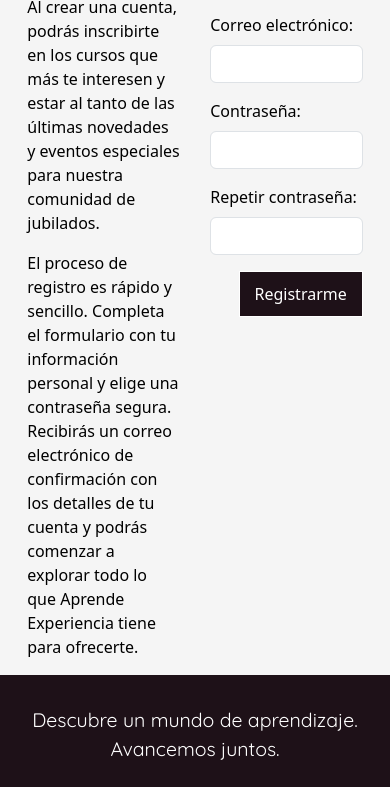
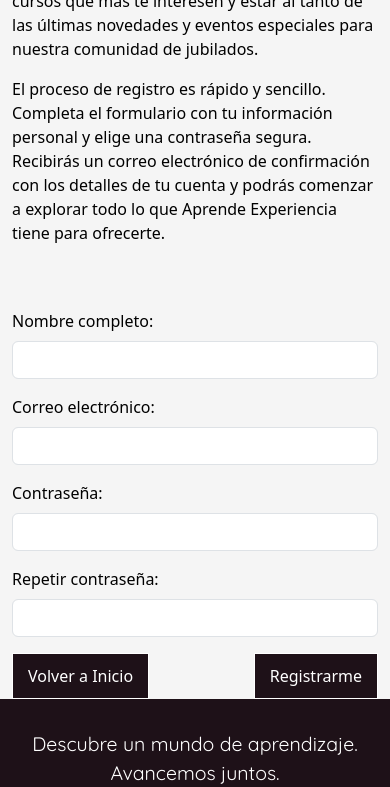
Before and after one commit to Fittipaldih/TPVisualizacion-Jubilados, a plain HTML site: page inscripcion.html in a window 390 px wide. Shown: the part 894-1681 px from the top of the page. Drawn offline with nearby package versions, Linux system fonts and the light colour scheme.

Commit message:
RESPONSIVE OK

```diff
--- a/css/style.css
+++ b/css/style.css
@@ -80,6 +80,10 @@
 }
 
 /* Estilos generales*/
+
+div a{
+  text-decoration: none;
+}
 section {
   display: flex;
   flex-direction: column;
@@ -494,6 +498,10 @@
 /* Responsive */
 
 @media screen and (max-width: 400px) {
+
+  .hero h1{
+    font-size: 5vh;
+  }
   .overlay p {
     font-size: 18px;
   }
@@ -501,6 +509,9 @@
     font-size: 40px;
   }
   .switch {
+    display: none;
+  }
+  .badges-contenedor{
     display: none;
   }
 }
--- a/inscripcion.html
+++ b/inscripcion.html
@@ -58,20 +58,17 @@
         <h1 class="text-center mb-3 mt-3">Formar parte</h1>
     </section>
     <section class="seccion-clara">
-    <div class="container d-flex justify-content-around">
-      <div class="col-5 mt-5">
+      <div class="container d-flex justify-content-around flex-md-row flex-column">
+        <div class="col-sm-10 col-md-5 mt-5">
           <h2>Crear cuenta nueva</h2>
           <p class="text-justify">
-            Al crear una cuenta, podrás inscribirte en los cursos que más te interesen y estar al tanto de las últimas novedades y eventos especiales
-            para nuestra comunidad de jubilados.
+            Al crear una cuenta, podrás inscribirte en los cursos que más te interesen y estar al tanto de las últimas novedades y eventos especiales para nuestra comunidad de jubilados.
           </p>
-        <p class="text-justify">
-            El proceso de registro es rápido y sencillo. Completa el formulario con tu información personal
-            y elige una contraseña segura. Recibirás un correo electrónico de confirmación con los
-            detalles de tu cuenta y podrás comenzar a explorar todo lo que Aprende Experiencia tiene para ofrecerte.
+          <p class="text-justify ocultar">
+            El proceso de registro es rápido y sencillo. Completa el formulario con tu información personal y elige una contraseña segura. Recibirás un correo electrónico de confirmación con los detalles de tu cuenta y podrás comenzar a explorar todo lo que Aprende Experiencia tiene para ofrecerte.
           </p>
         </div>
-        <div class="col-5 mt-5 mb-3">
+        <div class="col-sm-10 col-md-5 mt-5">
           <form id="registration-form">
             <div class="mb-3">
               <label for="name" class="form-label">Nombre completo:</label>
@@ -89,7 +86,14 @@
               <label for="password" class="form-label">Repetir contraseña:</label>
               <input type="password" id="password" name="password" class="form-control" required>
             </div>
-            <div class="text-end">
+            <div class="d-flex justify-content-between">
+              <a href="index.html" class="btn-ver-mas">
+                <span></span>
+                <span></span>
+                <span></span>
+                <span></span>
+                Volver a Inicio
+              </a>
               <button id="btn-ver-mas-cursos" type="submit" class="btn-ver-mas">
                 <span></span>
                 <span></span>
@@ -101,6 +105,8 @@
           </form>
         </div>
       </div>
+
+
 </section >
 
   </main>
```
Also changed, not shown: inscripcionCursos.html (+11 -4 lines). Lines whose indentation alone changed are shown as unchanged.
